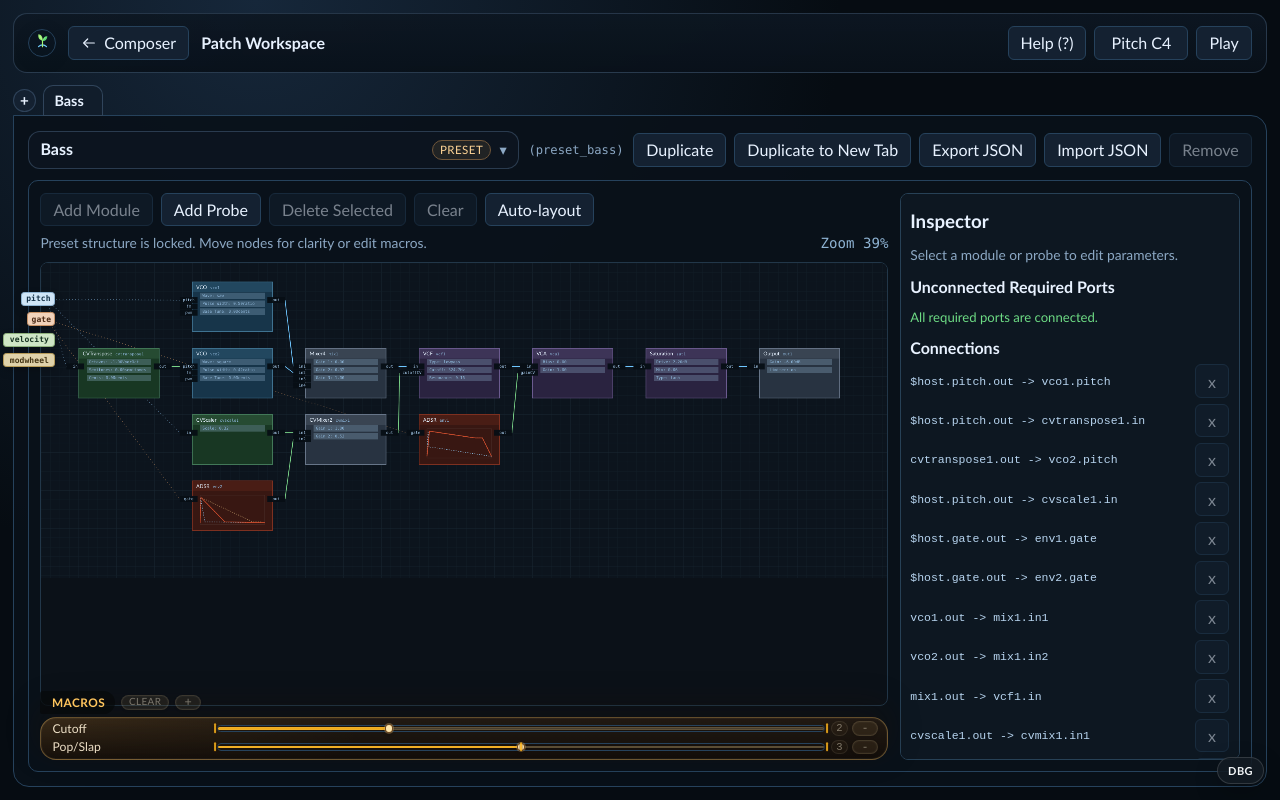
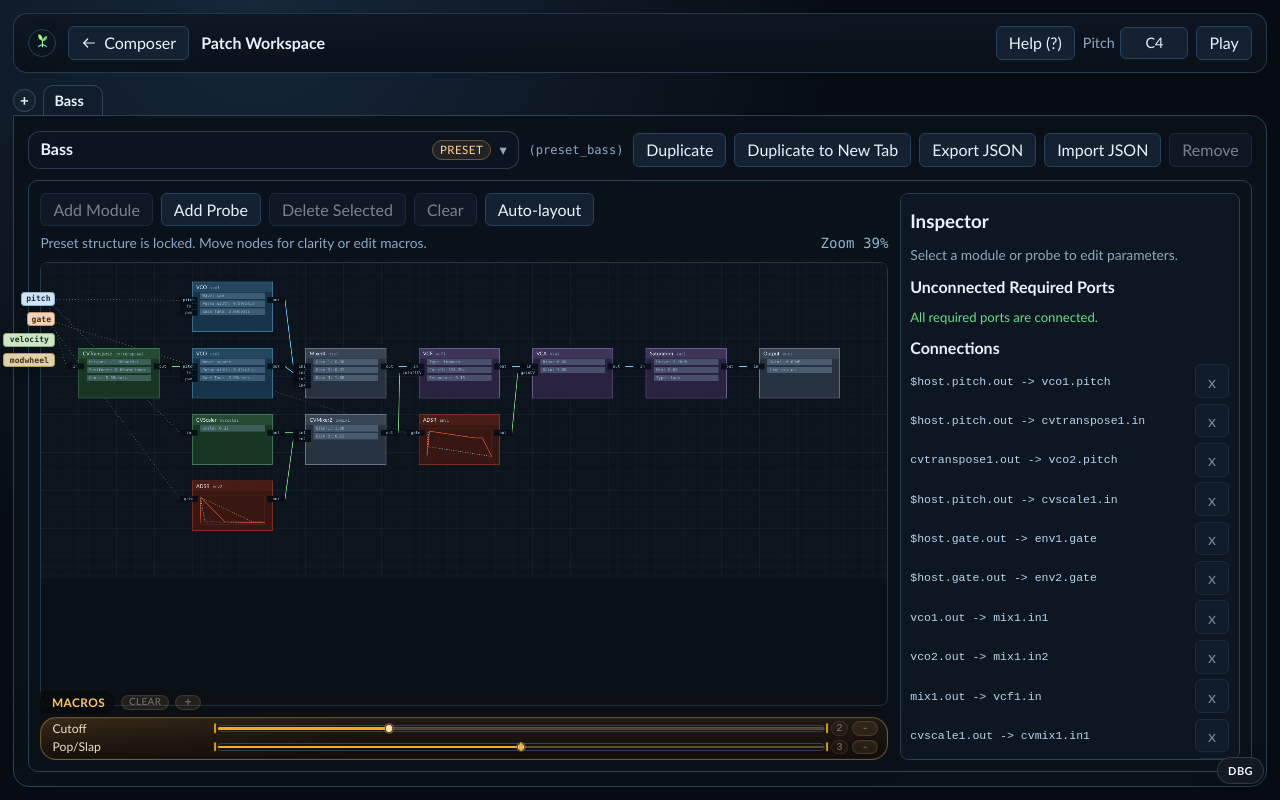
Before and after one commit to eescardo/SynthPlayground, a Next.js app: page /patch-workspace in a window 1280 px wide. Built offline with nearby package versions, Linux system fonts and the light colour scheme.

Commit message:
Polish pitch control layout and key range

```diff
--- a/app/globals.css
+++ b/app/globals.css
@@ -151,12 +151,17 @@ select {
   z-index: 20;
 }
 
-.transport label {
+.transport label,
+.toolbar-labeled-control {
   display: inline-flex;
   align-items: center;
   gap: 0.35rem;
   font-size: 0.9rem;
   color: var(--muted);
+}
+
+.toolbar-labeled-control-label {
+  color: inherit;
 }
 
 .playhead {
@@ -1196,7 +1201,7 @@ select {
 }
 
 .preview-pitch-button {
-  min-width: 94px;
+  min-width: 4.25rem;
   display: inline-flex;
   align-items: center;
   justify-content: center;
--- a/src/components/app/PatchWorkspaceView.tsx
+++ b/src/components/app/PatchWorkspaceView.tsx
@@ -100,9 +100,18 @@ export function PatchWorkspaceView(props: PatchWorkspaceViewProps) {
         </div>
         <div className="patch-workspace-header-actions">
           <button type="button" onClick={openHelp}>Help (?)</button>
-          <button type="button" className="preview-pitch-button" onClick={props.onOpenPreviewPitchPicker} title="Default pitch">
-            Pitch {props.previewPitch}
-          </button>
+          <div className="toolbar-labeled-control">
+            <span className="toolbar-labeled-control-label">Pitch</span>
+            <button
+              type="button"
+              className="preview-pitch-button"
+              onClick={props.onOpenPreviewPitchPicker}
+              title="Default pitch"
+              aria-label={`Default pitch ${props.previewPitch}`}
+            >
+              {props.previewPitch}
+            </button>
+          </div>
           <button type="button" onClick={props.onPreviewNow}>
             Play
           </button>
--- a/src/lib/pitch.ts
+++ b/src/lib/pitch.ts
@@ -133,10 +133,7 @@ const SHIFTED_KEY_ALIASES: Record<string, string> = {
   "?": "/"
 };
 
-const QWERTY_CENTER_KEY = "g";
-const QWERTY_CENTER_MIDI = 60; // C4
-const QWERTY_CENTER_INDEX = PHYSICAL_PIANO_KEY_SEQUENCE.findIndex((key) => key === QWERTY_CENTER_KEY);
-const QWERTY_START_MIDI = QWERTY_CENTER_MIDI - QWERTY_CENTER_INDEX;
+const QWERTY_START_MIDI = pitchToMidi("F2");
 
 const qwertyEntries = PHYSICAL_PIANO_KEY_SEQUENCE.map((key, index) => [key, midiToPitch(QWERTY_START_MIDI + index)] as const);
 
```
Also changed, not shown: src/components/composer/ComposerActionsBar.tsx (+12 -3 lines), 1 other file (tests, documents, lock files or other folders).
